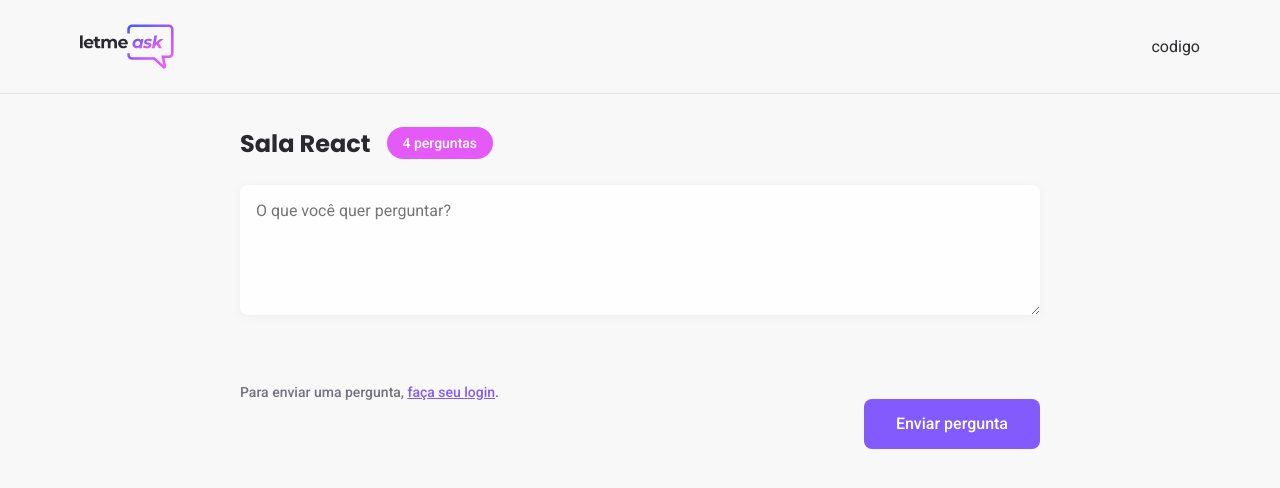
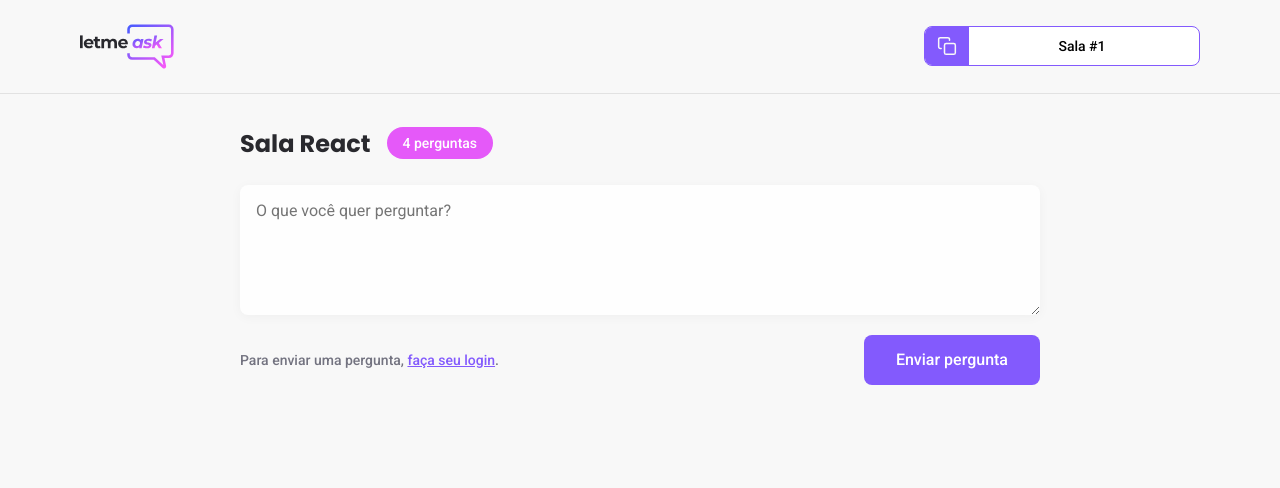
Before and after one commit to igorkf/letmeask, a React (Create React App) app: page /rooms/1 in a window 1280 px wide. Shown: the top 488 px of the page. Built offline with nearby package versions, Linux system fonts and the light colour scheme; no server answers.

Commit message:
added room code and styles

```diff
--- /dev/null
+++ b/src/components/RoomCode.tsx
@@ -0,0 +1,21 @@
+import copyImg from '../assets/images/copy.svg'
+
+type RoomCodeProps = {
+  code: string;
+}
+
+export function RoomCode(props: RoomCodeProps) {
+  function copyRoomCodeToClipboard() {
+    navigator.clipboard.writeText(props.code)
+  }
+
+
+  return (
+    <button className="room-code" onClick={copyRoomCodeToClipboard}>
+      <div>
+        <img src={copyImg} alt="Copy room code" />
+      </div>
+      <span>Sala #{props.code}</span>
+    </button>
+  )
+}
--- a/src/pages/Room.tsx
+++ b/src/pages/Room.tsx
@@ -1,15 +1,25 @@
+import { useParams } from 'react-router'
+
 import logoImg from '../assets/images/logo.svg'
 import { Button } from '../components/Button'
+import { RoomCode } from '../components/RoomCode'
 
 import '../styles/room.scss'
+import '../styles/room-code.scss'
+
+type RoomParams = {
+  id: string
+}
 
 export function Room() {
+  const params = useParams<RoomParams>()
+
   return (
     <div id="page-room">
       <header>
         <div className="content">
           <img src={logoImg} alt="Letmeask" />
-          <div>codigo</div>
+          <RoomCode code={params.id} />
         </div>
       </header>
 
--- a/src/styles/button.scss
+++ b/src/styles/button.scss
@@ -1,5 +1,4 @@
 .button {
-    margin-top: 64px;
     height: 50px;
     border-radius: 8px;
     font-weight: 500;
--- /dev/null
+++ b/src/styles/room-code.scss
@@ -0,0 +1,26 @@
+.room-code {
+    height: 40px;
+    border-radius: 8px;
+    overflow: hidden;
+    background: #FFF;
+    border: 1px solid #835afd;
+    cursor: pointer;
+    display: flex;
+    div {
+        background: #835afd;
+        padding: 0 12px;
+        display: flex;
+        justify-content: center;
+        align-items: center;
+        height: 100%;
+    }
+    span {
+        display: block;
+        align-self: center;
+        flex: 1;
+        padding: 0 16px 0 12px;
+        width: 230px;
+        font-size: 14px;
+        font-weight: 500;
+    }
+}
```
